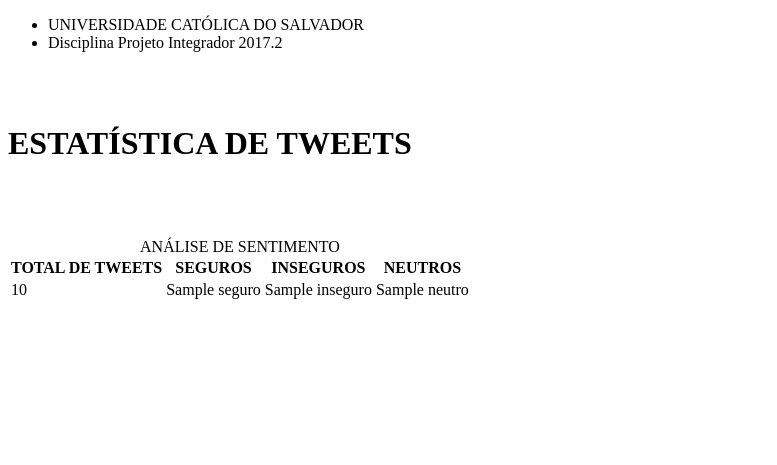
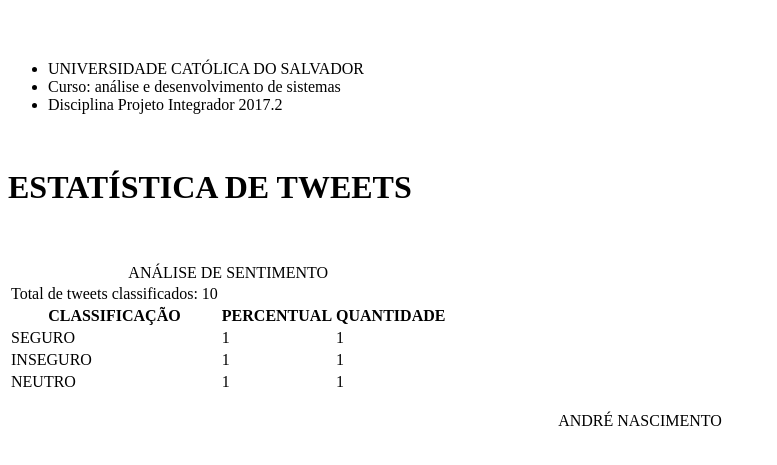
Before and after one commit to andredsn/python-analise-de-sentimento-com-twitter, a Django app: template mineracao/templates/mineracao/index.html in a window 1280 px wide. Shown: the top 465 px of the page, without its empty margins (0-777 px from the left). Run offline with Django 3.2, Linux system fonts and the light colour scheme; the template is opened without the code that fills it: most values are stand-ins (such as "Sample title", 1, 10 or a date in 2020); parts of the project's set-up code (start-up, migrations or seed data) failed here and were passed over.

Commit message:
corrigindo a tabela de apresentação do resultado das classificações

```diff
--- a/mineracao/templates/mineracao/index.html
+++ b/mineracao/templates/mineracao/index.html
@@ -3,19 +3,19 @@
 <head>
 <meta charset="UTF-8">
 <meta  http-equiv="refresh" content="20">
-<title>UCSAL - PROJETO INTEGRADOR 2017.2</title>
+<center><title>UCSAL - PROJETO INTEGRADOR 2017.2</title></center>
 </head>
 <body>
 
+<br><br>
 <ul>
 <li>UNIVERSIDADE CATÓLICA DO SALVADOR</li>
+<li>Curso: análise e desenvolvimento de sistemas</li>
 <li>Disciplina Projeto Integrador 2017.2</li>
 </ul>
-<br><br>
+<br>
 
 <h1><strong>ESTATÍSTICA DE TWEETS</strong></h1>
-
-<br><br>
 
 <br>
 
@@ -24,18 +24,37 @@
 <caption>ANÁLISE DE SENTIMENTO</caption>
 
 <tr>
-<th>TOTAL DE TWEETS</th>
-<th>SEGUROS</th>
-<th>INSEGUROS</th>
-<th>NEUTROS</th>
+<td>Total de tweets classificados: {{total}}</td>
+</tr>
+<br>
+
+<th scope="col">CLASSIFICAÇÃO</th>
+<th scope="col">PERCENTUAL</th>
+<th scope="col" id="quantidade">QUANTIDADE</th>
 </tr>
 
 <tr>
-<td>{{total}}</td>
-<td>{{seguro}}</td>
-<td>{{inseguro}}</td>
-<td>{{neutro}}</td>
+<td>SEGURO</td>
+<td>{{percentualSeguros}}</td>
+<td>{{totalSeguros}}</td>
+</tr>
+
+<tr>
+<td>INSEGURO</td>
+<td>{{percentualInseguros}}</td>
+<td>{{totalInseguros}}</td>
+</tr>
+
+<tr>
+<td>NEUTRO</td>
+<td>{{percentualNeutros}}</td>
+<td>{{totalNeutros}}</td>
 </tr>
 </table>
+
+
 </body>
 </html>
+<br>
+
+<center><footer>ANDRÉ NASCIMENTO</footer></center>
```
